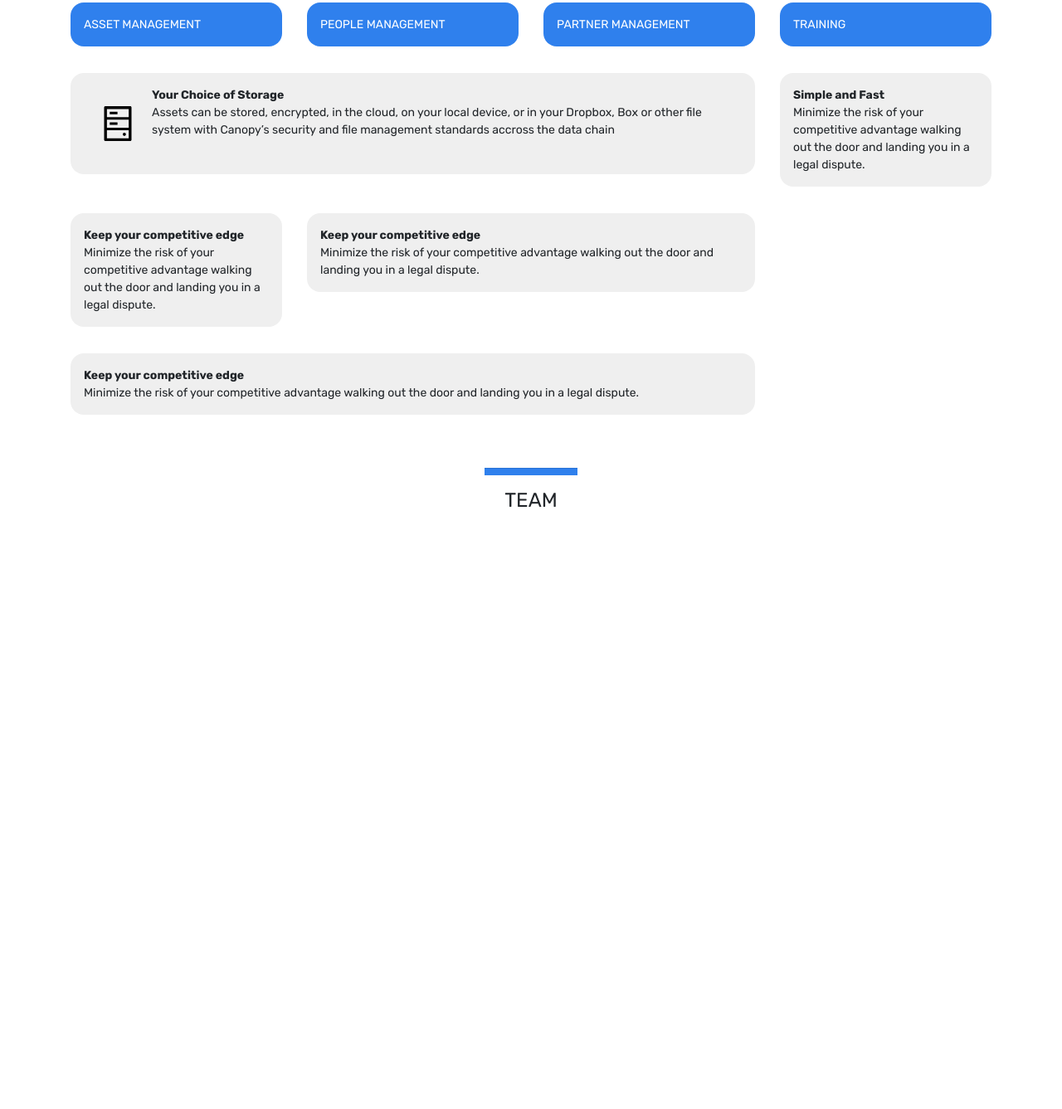
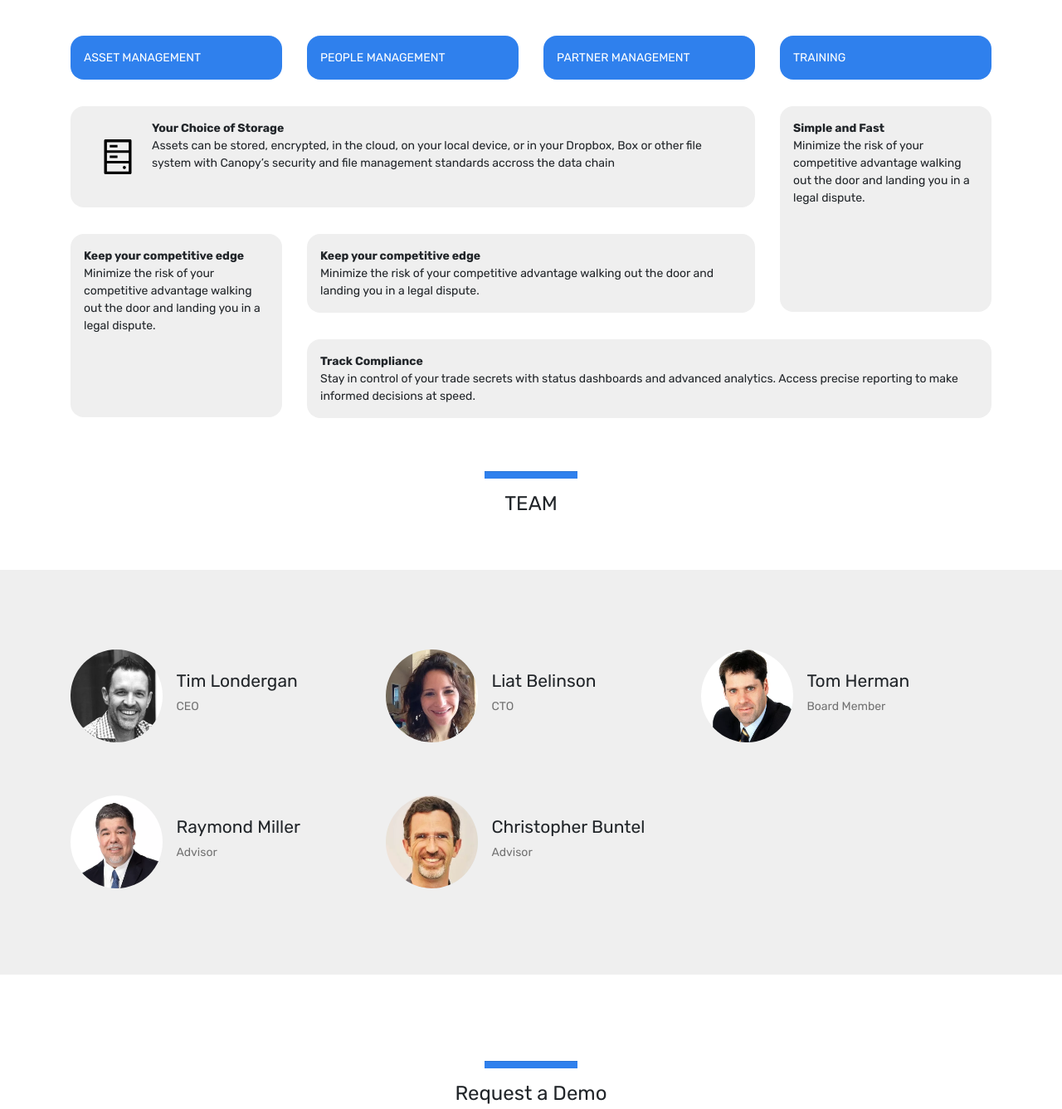
Before and after one commit to markbanaria/canopy.github.io, a plain HTML site: page index.html in a window 1280 px wide. Shown: the part 1357-2694 px from the top of the page at 83% size. Before the commit the page ends 2040 px from the top, so only its background shows below. Drawn offline with nearby package versions, Linux system fonts and the light colour scheme.

Commit message:
add team and footer

```diff
--- a/index.html
+++ b/index.html
@@ -20,10 +20,12 @@
 <body>
   <section id="hero-banner" class="bg-primary-1 mb64">
     <div class="container">
-      <div class="row">
+      <div class="row pt24 pb16">
         <div class="col-12" id="navbar">
           <div class="d-flex flex-row">
-            <div class="flex-fill">LOGO</div>
+            <div class="flex-fill">
+              <img src="img/canopy-logo-white.svg">
+            </div>
             <div id="nav-links">
               <div class="btn btn-primary">asdfasdf</div>
               <div class="btn btn-primary">asdfasdf</div>
@@ -137,13 +139,13 @@
           </div>
         </div>
         <div class="col-3 mt32">
-          <div class="bg-lt-grey p16 border-radius-16">
+          <div class="bg-lt-grey p16 border-radius-16" id="simple-and-fast">
           <b>Simple and Fast</b><br>
           Minimize the risk of your competitive advantage walking out the door and landing you in a legal dispute.
           </div>
         </div>
         <div class="col-3 mt32">
-          <div class="bg-lt-grey p16 border-radius-16">
+          <div class="bg-lt-grey p16 border-radius-16" id="keep-your-comp">
           <b>Keep your competitive edge</b><br>
           Minimize the risk of your competitive advantage walking out the door and landing you in a legal dispute.
           </div>
@@ -154,10 +156,10 @@
           Minimize the risk of your competitive advantage walking out the door and landing you in a legal dispute.
           </div>
         </div>
-        <div class="col-9 mt32">
+        <div class="col-9 mt32 offset-3">
           <div class="bg-lt-grey p16 border-radius-16">
-          <b>Keep your competitive edge</b><br>
-          Minimize the risk of your competitive advantage walking out the door and landing you in a legal dispute.
+          <b>Track Compliance</b><br>
+          Stay in control of your trade secrets with status dashboards and advanced analytics. Access precise reporting to make informed decisions at speed.
           </div>
         </div>
       </div>
@@ -168,6 +170,81 @@
       </div>
     </div>
   </section>
+  <section class="bg-gray-3 pt32">
+    <div class="container">
+      <div class="row pt64 pb40">
+        <div class="col-4 pb64 team-tile">
+            <div class="d-flex flex-row">
+              <img src="img/tim-londergan.webp" class="round" height="112">
+              <div class="flex-fill font-21 text-00 pl16 pt24">Tim Londergan
+                <br>
+                <span class="font-14 text-copy-1">CEO</span>
+              </div>
+            </div>
+        </div>
+        <div class="col-4 pb64 team-tile">
+            <div class="d-flex flex-row">
+              <img src="img/liat-belinson.webp" class="round" height="112">
+              <div class="flex-fill font-21 text-00 pl16 pt24">Liat Belinson
+                <br>
+                <span class="font-14 text-copy-1">CTO</span>
+              </div>
+            </div>
+        </div>
+        <div class="col-4 pb64 team-tile">
+            <div class="d-flex flex-row">
+              <img src="img/tom-herman.webp" class="round" height="112">
+              <div class="flex-fill font-21 text-00 pl16 pt24">Tom Herman
+                <br>
+                <span class="font-14 text-copy-1">Board Member</span>
+              </div>
+            </div>
+        </div>
+        <div class="col-4 pb64 team-tile">
+            <div class="d-flex flex-row">
+              <img src="img/raymond-miller.webp" class="round" height="112">
+              <div class="flex-fill font-21 text-00 pl16 pt24">Raymond Miller
+                <br>
+                <span class="font-14 text-copy-1">Advisor</span>
+              </div>
+            </div>
+        </div>
+        <div class="col-4 pb64 team-tile">
+            <div class="d-flex flex-row">
+              <img src="img/christopher-buntel.webp" class="round" height="112">
+              <div class="flex-fill font-21 text-00 pl16 pt24">Christopher Buntel
+                <br>
+                <span class="font-14 text-copy-1">Advisor</span>
+              </div>
+            </div>
+        </div>
+      </div>
+    </div>
+  </section>
+  <section>
+    <div class="container">
+      <div class="row pt40 pb40">
+        <div class="col-12">
+          <center class="font-24 mt64 mb64"><hr class="separator-line">Request a Demo</center>
+        </div>
+      </div>
+    </div>
+  </section>
+  <section class="bg-black">
+    <div class="container">
+      <div class="row pt32 pb64">
+        <div class="col-3">
+          <img src="img/canopy-logo-white.svg">
+        </div>
+        <div class="col-4 text-copy-0">
+          TELEPHONE. 123-456-7890
+          <br>EMAIL. INFO@MYSITE.COM
+          <br>ADDRESS. 500 TERRY FRANCOIS STREET SAN FRANCISCO, CA 94158
+
+        </div>
+      </div>
+    </div>
+  </section>
 </body>
 
 </html>
--- a/style.css
+++ b/style.css
@@ -529,6 +529,14 @@ h3 {
   background-color: black;
 }
 
+.bg-gray-2 {
+  background-color: #fafafa;
+}
+
+.bg-gray-3 {
+  background-color: #efefef;
+}
+
 .bg-white {
   background-color: white;
 }
@@ -582,3 +590,17 @@ h3 {
   height: 8px;
   width: 112px;
 }
+
+.round {
+  border-radius: 50%;
+}
+
+#simple-and-fast {
+  height: 248px;
+  margin-bottom: -126px;
+}
+
+#keep-your-comp {
+  height: 221px;
+  margin-bottom: -126px;
+}
```
Also changed, not shown: img/christopher-buntel.webp (added), img/liat-belinson.webp (added), img/raymond-miller.webp (added), img/tim-londergan.webp (added), img/tom-herman.webp (added).
